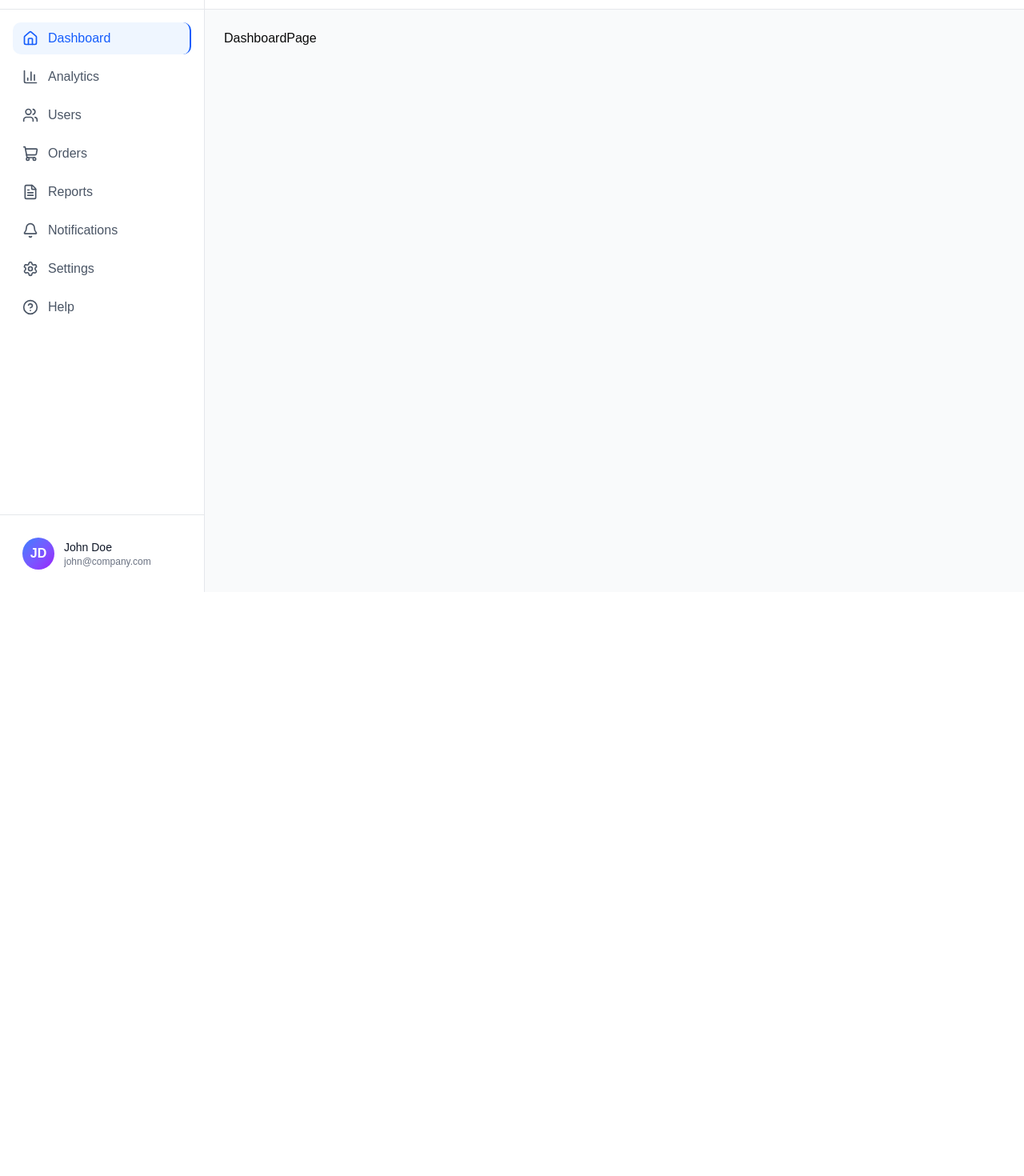
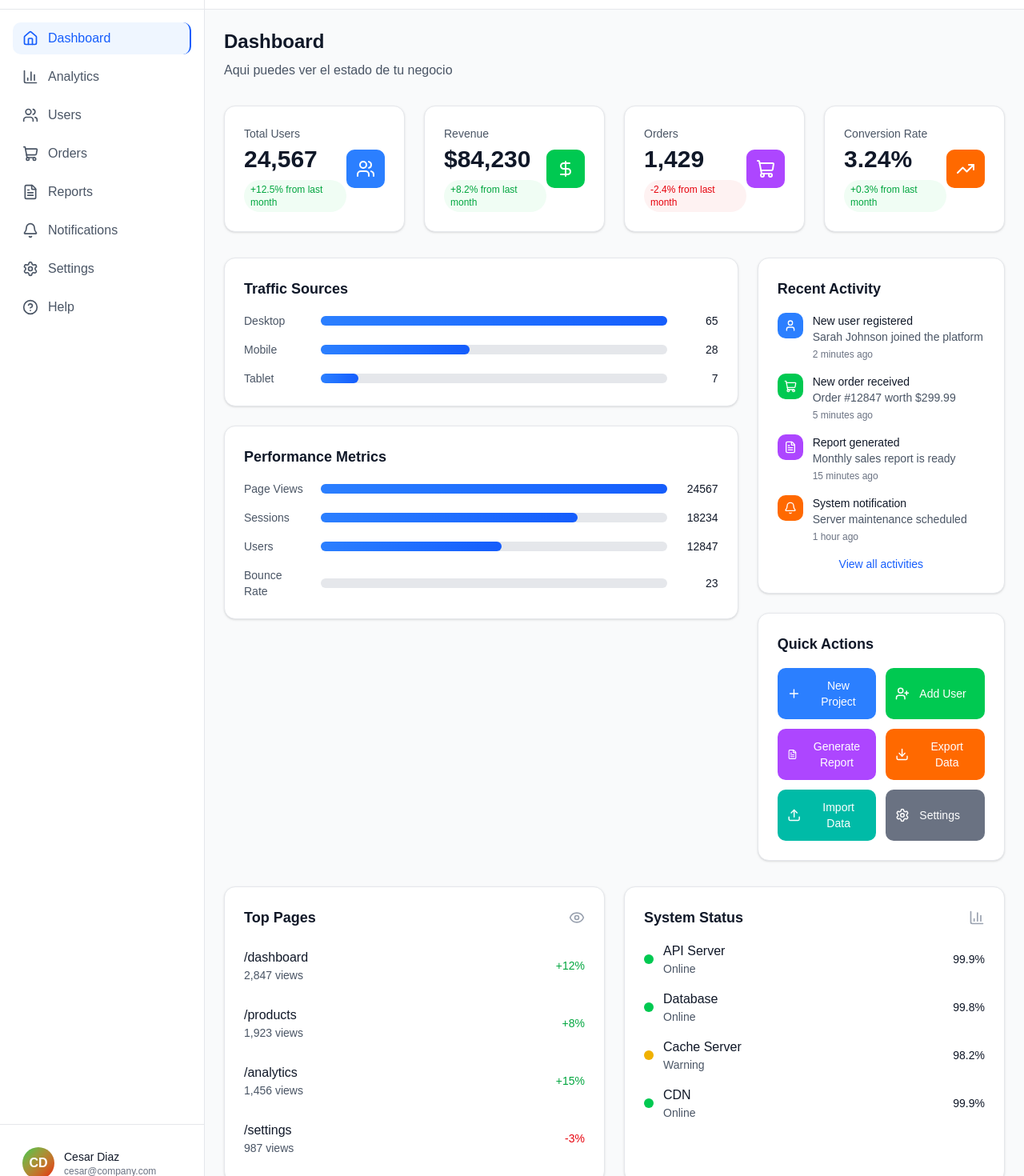
Before and after one commit to apiolli/teslo-shop, a React (Vite) app in the folder teslo-shop/: page /admin in a window 1280 px wide. Shown: the part 60-1530 px from the top of the page at 80% size. Before the commit the page ends 800 px from the top, so only its background shows below. Built offline with nearby package versions, Linux system fonts and the light colour scheme.

Commit message:
feat: enhance admin layout with sidebar and header components, add dashboard page with stats, charts, and activity feed

```diff
--- a/teslo-shop/src/admin/components/AdminHeader.tsx
+++ b/teslo-shop/src/admin/components/AdminHeader.tsx
@@ -1,7 +1,6 @@
-import React from "react";
 import { Search, Bell, MessageSquare, Settings } from "lucide-react";
 
-export const AdminHeader: React.FC = () => {
+export const AdminHeader = () => {
   return (
     <header className="bg-white border-b border-gray-200 px-6 py-4 h-18">
       <div className="flex items-center justify-between">
@@ -35,7 +34,7 @@
             <Settings size={20} />
           </button>
 
-          <div className="w-8 h-8 bg-gradient-to-br from-blue-500 to-purple-600 rounded-full flex items-center justify-center text-white font-semibold text-sm cursor-pointer hover:shadow-lg transition-shadow">
+          <div className="w-8 h-8 bg-linear-to-br from-blue-500 to-purple-600 rounded-full flex items-center justify-center text-white font-semibold text-sm cursor-pointer hover:shadow-lg transition-shadow">
             JD
           </div>
         </div>
--- a/teslo-shop/src/admin/components/AdminSidebar.tsx
+++ b/teslo-shop/src/admin/components/AdminSidebar.tsx
@@ -1,4 +1,4 @@
-import React from "react";
+import { useState } from "react";
 import {
   Home,
   Users,
@@ -13,15 +13,13 @@
 } from "lucide-react";
 import { CustomLogo } from "@/components/custom/CustomLogo";
 
-interface SidebarProps {
-  isCollapsed: boolean;
-  onToggle: () => void;
-}
+export const AdminSidebar = () => {
+  const [sidebarCollapsed, setSidebarCollapsed] = useState(false);
 
-export const AdminSidebar: React.FC<SidebarProps> = ({
-  isCollapsed,
-  onToggle,
-}) => {
+  const onToggle = () => {
+    setSidebarCollapsed(!sidebarCollapsed);
+  };
+
   const menuItems = [
     { icon: Home, label: "Dashboard", active: true },
     { icon: BarChart3, label: "Analytics" },
@@ -36,17 +34,21 @@
   return (
     <div
       className={`bg-white border-r border-gray-200 transition-all duration-300 ease-in-out ${
-        isCollapsed ? "w-19" : "w-64"
+        sidebarCollapsed ? "w-19" : "w-64"
       } flex flex-col`}
     >
       {/* Header */}
       <div className="p-4 border-b border-gray-200 flex items-center justify-between h-18">
-        {!isCollapsed && <CustomLogo />}
+        {!sidebarCollapsed && <CustomLogo />}
         <button
           onClick={onToggle}
           className="p-2 rounded-lg hover:bg-gray-100 transition-colors"
         >
-          {isCollapsed ? <ChevronRight size={20} /> : <ChevronLeft size={20} />}
+          {sidebarCollapsed ? (
+            <ChevronRight size={20} />
+          ) : (
+            <ChevronLeft size={20} />
+          )}
         </button>
       </div>
 
@@ -65,8 +67,8 @@
                       : "text-gray-600 hover:bg-gray-50 hover:text-gray-900"
                   }`}
                 >
-                  <Icon size={20} className="flex-shrink-0" />
-                  {!isCollapsed && (
+                  <Icon size={20} className="shrink-0" />
+                  {!sidebarCollapsed && (
                     <span className="font-medium">{item.label}</span>
                   )}
                 </a>
@@ -77,17 +79,19 @@
       </nav>
 
       {/* User Profile */}
-      {!isCollapsed && (
+      {!sidebarCollapsed && (
         <div className="p-4 border-t border-gray-200">
           <div className="flex items-center space-x-3 p-3 rounded-lg hover:bg-gray-50 transition-colors cursor-pointer">
-            <div className="w-10 h-10 bg-gradient-to-br from-blue-500 to-purple-600 rounded-full flex items-center justify-center text-white font-semibold">
-              JD
+            <div className="w-10 h-10 bg-linear-to-br from-green-500 to-red-600 rounded-full flex items-center justify-center text-white font-semibold">
+              CD
             </div>
             <div className="flex-1 min-w-0">
               <p className="text-sm font-medium text-gray-900 truncate">
-                John Doe
+                Cesar Diaz
               </p>
-              <p className="text-xs text-gray-500 truncate">john@company.com</p>
+              <p className="text-xs text-gray-500 truncate">
+                cesar@company.com
+              </p>
             </div>
           </div>
         </div>
--- /dev/null
+++ b/teslo-shop/src/admin/components/AdminTitle.tsx
@@ -0,0 +1,13 @@
+interface Props {
+  title: string;
+  subtitle: string;
+}
+
+export const AdminTitle = ({ title, subtitle }: Props) => {
+  return (
+    <div className="mb-8">
+      <h1 className="text-2xl font-bold text-gray-900 mb-2">{title}</h1>
+      <p className="text-gray-600">{subtitle}</p>
+    </div>
+  );
+};
--- a/teslo-shop/src/admin/layouts/AdminLayout.tsx
+++ b/teslo-shop/src/admin/layouts/AdminLayout.tsx
@@ -1,17 +1,11 @@
-import { useState } from "react";
 import { AdminHeader } from "../components/AdminHeader";
 import { AdminSidebar } from "../components/AdminSidebar";
 import { Outlet } from "react-router";
 
 const AdminLayout = () => {
-  const [sidebarCollapsed, setSidebarCollapsed] = useState(false);
-
   return (
-    <div className="min-h-screen bg-gray-50 flex">
-      <AdminSidebar
-        isCollapsed={sidebarCollapsed}
-        onToggle={() => setSidebarCollapsed(!sidebarCollapsed)}
-      />
+    <div className="bg-gray-50 flex">
+      <AdminSidebar />
 
       <div className="flex-1 flex flex-col">
         <AdminHeader />
--- a/teslo-shop/src/admin/pages/dashboard/DashboardPage.tsx
+++ b/teslo-shop/src/admin/pages/dashboard/DashboardPage.tsx
@@ -1,3 +1,181 @@
+import ActivityFeed from "@/admin/components/ActivityFeed";
+import { AdminTitle } from "@/admin/components/AdminTitle";
+import Chart from "@/admin/components/Chart";
+import QuickActions from "@/admin/components/QuickActions";
+import StatCard from "@/admin/components/StatCard";
+import {
+  BarChart3,
+  DollarSign,
+  Eye,
+  ShoppingCart,
+  TrendingUp,
+  Users,
+} from "lucide-react";
+
+const stats = [
+  {
+    title: "Total Users",
+    value: "24,567",
+    change: "+12.5% from last month",
+    changeType: "positive" as const,
+    icon: Users,
+    color: "bg-blue-500",
+  },
+  {
+    title: "Revenue",
+    value: "$84,230",
+    change: "+8.2% from last month",
+    changeType: "positive" as const,
+    icon: DollarSign,
+    color: "bg-green-500",
+  },
+  {
+    title: "Orders",
+    value: "1,429",
+    change: "-2.4% from last month",
+    changeType: "negative" as const,
+    icon: ShoppingCart,
+    color: "bg-purple-500",
+  },
+  {
+    title: "Conversion Rate",
+    value: "3.24%",
+    change: "+0.3% from last month",
+    changeType: "positive" as const,
+    icon: TrendingUp,
+    color: "bg-orange-500",
+  },
+];
+
+const chartData = [
+  { label: "Desktop", value: 65 },
+  { label: "Mobile", value: 28 },
+  { label: "Tablet", value: 7 },
+];
+
+const performanceData = [
+  { label: "Page Views", value: 24567 },
+  { label: "Sessions", value: 18234 },
+  { label: "Users", value: 12847 },
+  { label: "Bounce Rate", value: 23 },
+];
+
 export const DashboardPage = () => {
-  return <div>DashboardPage</div>;
+  return (
+    <>
+      <AdminTitle
+        title="Dashboard"
+        subtitle="Aqui puedes ver el estado de tu negocio"
+      />
+
+      {/* Stats Grid */}
+      <div className="grid grid-cols-1 md:grid-cols-2 lg:grid-cols-4 gap-6 mb-8">
+        {stats.map((stat, index) => (
+          <StatCard key={index} {...stat} />
+        ))}
+      </div>
+
+      {/* Charts and Activity Section */}
+      <div className="grid grid-cols-1 lg:grid-cols-3 gap-6 mb-8">
+        <div className="lg:col-span-2 space-y-6">
+          <Chart title="Traffic Sources" data={chartData} />
+          <Chart title="Performance Metrics" data={performanceData} />
+        </div>
+
+        <div className="space-y-6">
+          <ActivityFeed />
+          <QuickActions />
+        </div>
+      </div>
+
+      {/* Additional Dashboard Section */}
+      <div className="grid grid-cols-1 lg:grid-cols-2 gap-6">
+        <div className="bg-white p-6 rounded-xl shadow-sm border border-gray-200">
+          <div className="flex items-center justify-between mb-4">
+            <h3 className="text-lg font-semibold text-gray-900">Top Pages</h3>
+            <Eye size={20} className="text-gray-400" />
+          </div>
+          <div className="space-y-3">
+            {[
+              { page: "/dashboard", views: 2847, change: "+12%" },
+              { page: "/products", views: 1923, change: "+8%" },
+              { page: "/analytics", views: 1456, change: "+15%" },
+              { page: "/settings", views: 987, change: "-3%" },
+            ].map((item, index) => (
+              <div
+                key={index}
+                className="flex items-center justify-between py-2"
+              >
+                <div>
+                  <p className="font-medium text-gray-900">{item.page}</p>
+                  <p className="text-sm text-gray-600">
+                    {item.views.toLocaleString()} views
+                  </p>
+                </div>
+                <span
+                  className={`text-sm font-medium ${
+                    item.change.startsWith("+")
+                      ? "text-green-600"
+                      : "text-red-600"
+                  }`}
+                >
+                  {item.change}
+                </span>
+              </div>
+            ))}
+          </div>
+        </div>
+
+        <div className="bg-white p-6 rounded-xl shadow-sm border border-gray-200">
+          <div className="flex items-center justify-between mb-4">
+            <h3 className="text-lg font-semibold text-gray-900">
+              System Status
+            </h3>
+            <BarChart3 size={20} className="text-gray-400" />
+          </div>
+          <div className="space-y-4">
+            {[
+              {
+                service: "API Server",
+                status: "Online",
+                uptime: "99.9%",
+                color: "bg-green-500",
+              },
+              {
+                service: "Database",
+                status: "Online",
+                uptime: "99.8%",
+                color: "bg-green-500",
+              },
+              {
+                service: "Cache Server",
+                status: "Warning",
+                uptime: "98.2%",
+                color: "bg-yellow-500",
+              },
+              {
+                service: "CDN",
+                status: "Online",
+                uptime: "99.9%",
+                color: "bg-green-500",
+              },
+            ].map((item, index) => (
+              <div key={index} className="flex items-center justify-between">
+                <div className="flex items-center space-x-3">
+                  <div className={`w-3 h-3 rounded-full ${item.color}`}></div>
+                  <div>
+                    <p className="font-medium text-gray-900">{item.service}</p>
+                    <p className="text-sm text-gray-600">{item.status}</p>
+                  </div>
+                </div>
+                <span className="text-sm font-medium text-gray-900">
+                  {item.uptime}
+                </span>
+              </div>
+            ))}
+          </div>
+        </div>
+      </div>
+    </>
+  );
 };
```
